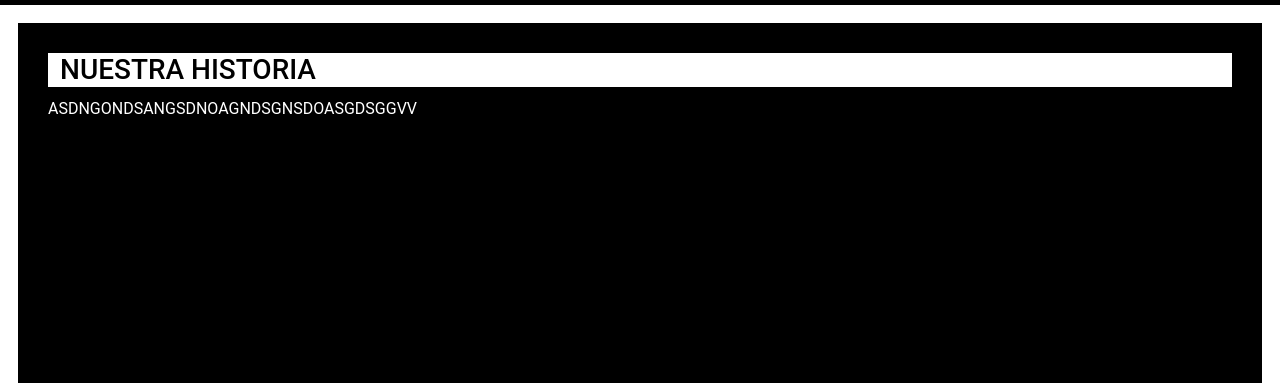
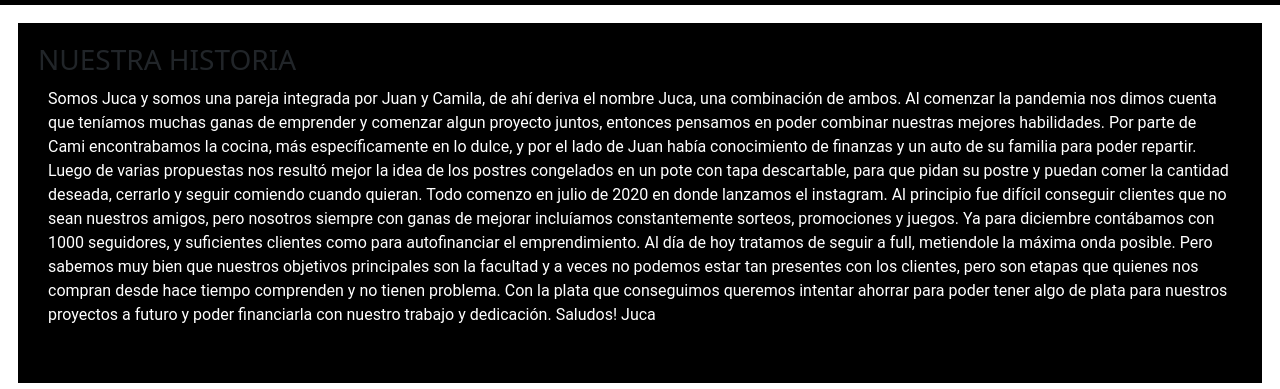
Before and after one commit to Joaquin-Romero/Juca-Postres, a website: page paginas/historia.html in a window 1280 px wide. Shown: the part 161-550 px from the top of the page. Drawn offline with nearby package versions, Linux system fonts and the light colour scheme.

Commit message:
htmlHistoria

```diff
--- a/paginas/historia.html
+++ b/paginas/historia.html
@@ -53,13 +53,20 @@
 
         <main>
           <section class="conteiner">
-            <h3 class="row">
-              <div class="col">NUESTRA HISTORIA</h3>
+            <h3 >
+              <div class="light" >NUESTRA HISTORIA</h3>
 
               </div>
 
 
-                <p class="descripcionEnvios">ASDNGONDSANGSDNOAGNDSGNSDOASGDSGGVV</p>
+                <p class="descripcionEnvios">Somos Juca y somos una pareja integrada por Juan y Camila, de ahí deriva el nombre Juca, una combinación de ambos. Al comenzar la pandemia nos dimos cuenta que teníamos muchas ganas de emprender y comenzar algun proyecto juntos, entonces pensamos en poder combinar nuestras mejores habilidades. Por parte de Cami encontrabamos la cocina, más específicamente en lo dulce, y por el lado de Juan había conocimiento de finanzas y un auto de su familia para poder repartir. Luego de varias propuestas nos resultó mejor la idea de los postres congelados en un pote con tapa descartable, para que pidan su postre y puedan comer la cantidad deseada, cerrarlo y seguir comiendo cuando quieran.
+
+                  Todo comenzo en julio de 2020 en donde lanzamos el instagram. Al principio fue difícil conseguir clientes que no sean nuestros amigos, pero nosotros siempre con ganas de mejorar incluíamos constantemente sorteos, promociones y juegos. Ya para  diciembre contábamos con 1000 seguidores, y suficientes clientes como para autofinanciar el emprendimiento.
+
+                  Al día de hoy tratamos de seguir a full, metiendole la máxima onda posible. Pero sabemos muy bien que nuestros objetivos principales son la facultad y a veces no podemos estar tan presentes con los clientes, pero son etapas que quienes nos compran desde hace tiempo comprenden y no tienen problema.
+
+                  Con la plata que conseguimos queremos intentar ahorrar para poder tener algo de plata para nuestros proyectos a futuro y poder financiarla con nuestro trabajo y dedicación.
+                  Saludos! Juca</p>
 
             </section>
         </main>
--- a/scss/components/_historia.scss
+++ b/scss/components/_historia.scss
@@ -0,0 +1,3 @@
+.tituloHistoria {
+    color: white
+}
```
